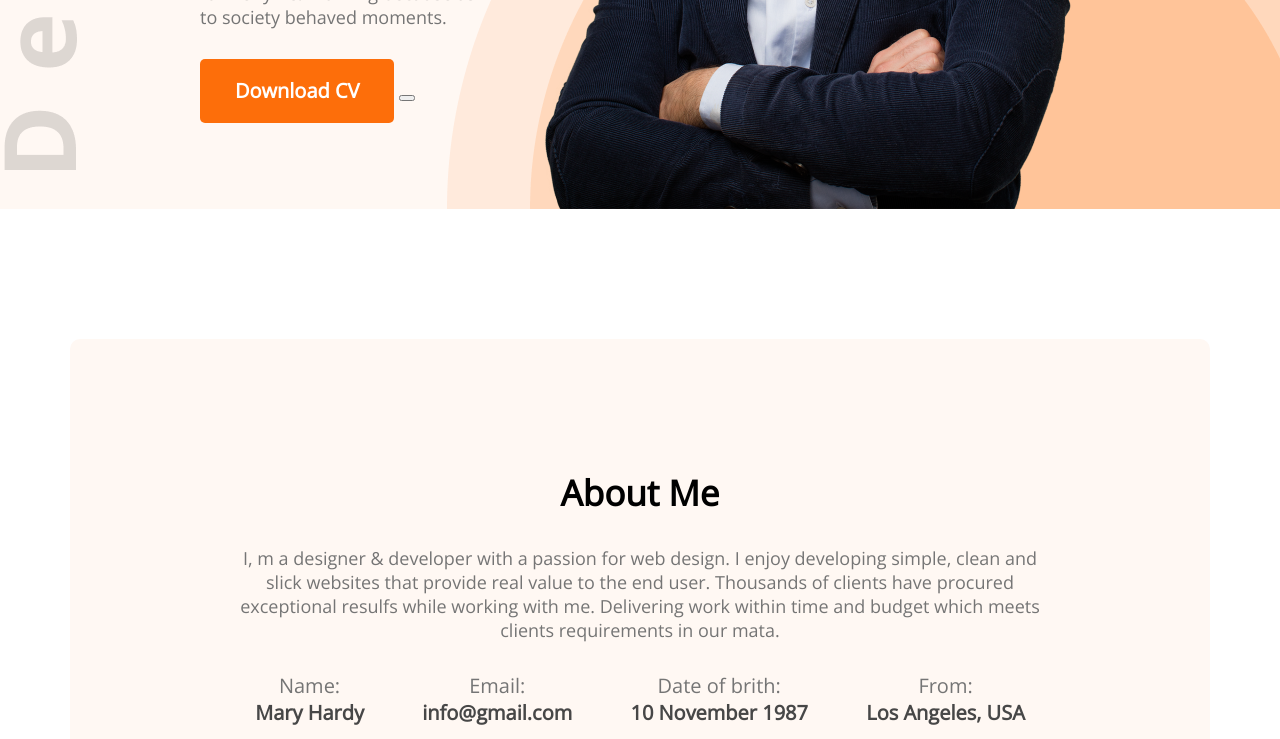
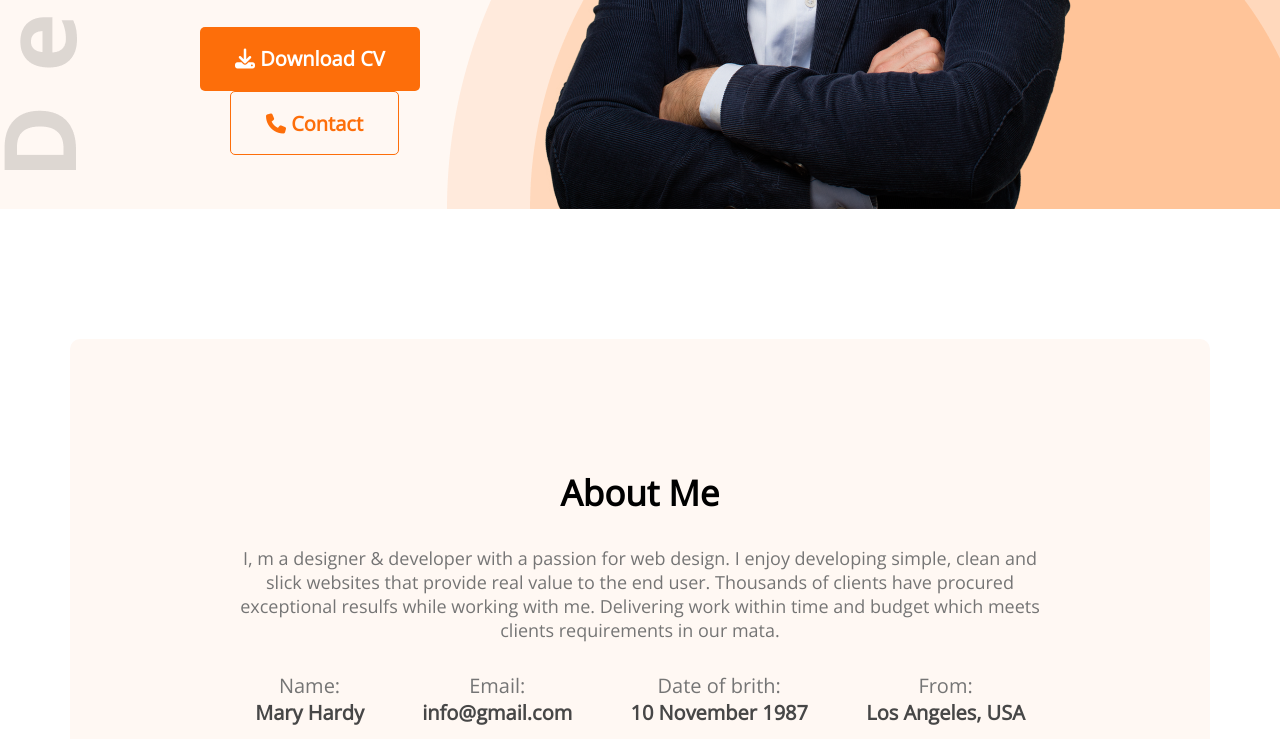
Before and after one commit to mdshahco/developer-portfolio, a plain HTML site: page index.html in a window 1280 px wide. Shown: the part 631-1370 px from the top of the page. Drawn offline with nearby package versions, Linux system fonts and the light colour scheme.

Commit message:
font awasome and icon added

```diff
--- a/index.html
+++ b/index.html
@@ -5,6 +5,7 @@
     <meta http-equiv="X-UA-Compatible" content="IE=edge">
     <meta name="viewport" content="width=device-width, initial-scale=1.0">
     <title>A Developer Portfolio</title>
+    <script src="https://kit.fontawesome.com/3cbdc54cfd.js" crossorigin="anonymous"></script>
     <link rel="stylesheet" href="style/style.css">
     <link rel="preconnect" href="https://fonts.googleapis.com"><link rel="preconnect" href="https://fonts.gstatic.com" crossorigin><link href="https://fonts.googleapis.com/css2?family=Open+Sans&display=swap" rel="stylesheet">
 </head>
@@ -24,8 +25,8 @@
                 <h3 class="bannar-sub-title">Hi, I am</h3>
                 <h1 class="bannar-title">Mary Hardy</h1>
                 <p class="bannar-discription">Shot what able cold new see hold.Friendly as an betrayed formerly he. Morning because as to society behaved moments.</p>
-                <button class="btn-primary">Download CV</button>
-                <button></button>
+                <button class="btn-primary"><i class="fa-solid fa-download"></i>  Download CV</button>
+                <button class="btn-secondary"><i class="fa-solid fa-phone"></i>  Contact</button>
             </div>
             <img src="images/hardy.png" alt="mary hardy">
         </div>
@@ -141,7 +142,7 @@
                 </div>
             </div>
             <div class="resume-btn">
-                <button class="btn-primary">Download CV</button>
+                <button class="btn-primary"><i class="fa-solid fa-download"></i>  Download CV</button>
             </div>
         </section>
                 <!-- contact section  -->
--- a/style/style.css
+++ b/style/style.css
@@ -17,6 +17,18 @@ section{
     padding: 18px 35px;
     border-radius: 5px;
     background-color: #FD6E0A;
+
+}
+.btn-secondary{
+    color: #FD6E0A;
+    font-weight: 700;
+    font-size: 20px;
+    height: 64px;
+    border: 1px solid #FD6E0A;
+    padding: 18px 35px;
+    border-radius: 5px;
+    background: #FFF8F3;
+    margin-left: 30px;
 
 }
 .header{
```
